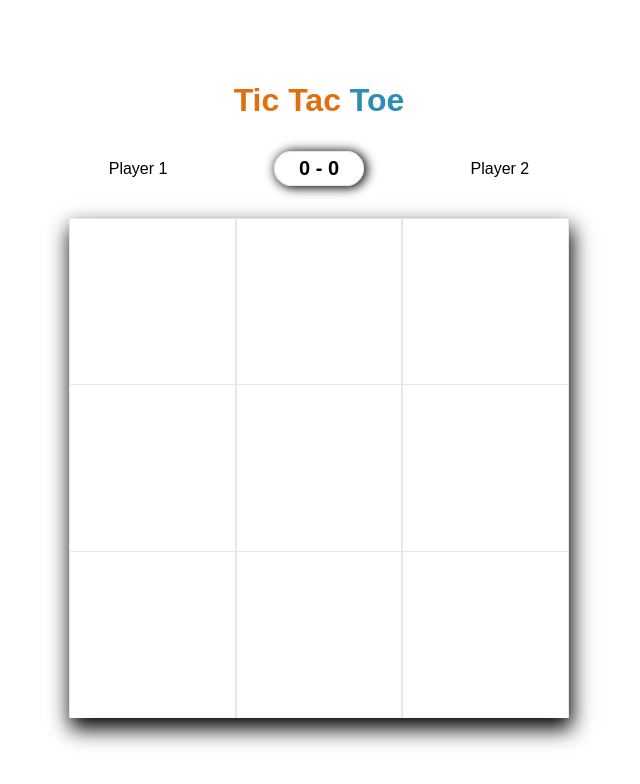
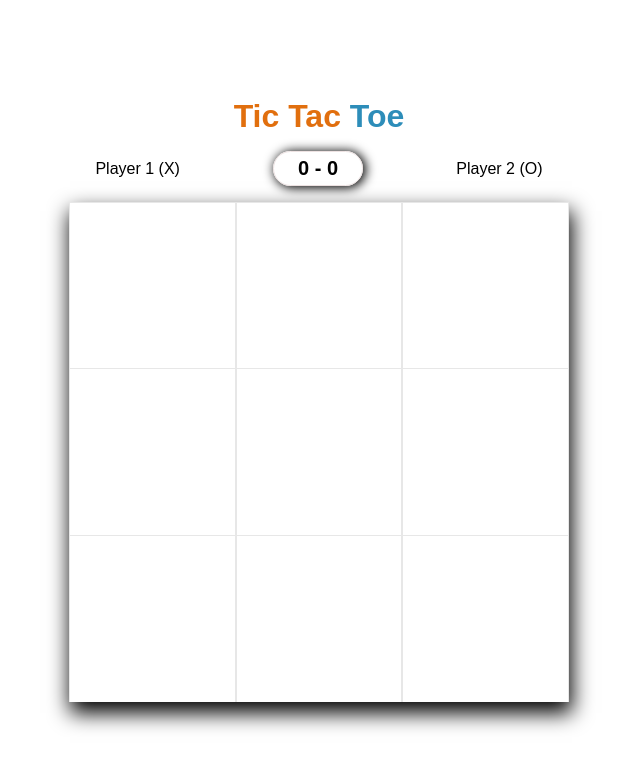
Before and after one commit to GSSanjay/ReactTicTacToe, a React (Create React App) app: page / in a window 1280 px wide. Shown: the top 784 px of the page, without its empty margins (321-961 px from the left). Built offline with nearby package versions, Linux system fonts and the light colour scheme.

Commit message:
React Tic Tac Toe- cosmetic changes 3

```diff
--- a/src/App.css
+++ b/src/App.css
@@ -24,7 +24,7 @@
 }
 
 .heading {
-  margin: 2rem 0rem;
+  margin: 1rem 0rem;
   display: flex;
   justify-content: space-evenly;
   width: 50%;
--- a/src/App.js
+++ b/src/App.js
@@ -99,13 +99,13 @@ const App = () => {
 
         <div className="heading">
           <div className="scorecard">
-            <p>Player 1</p>
+            <p>Player 1 (X)</p>
             <div className="score">
               <p>
                 {winnerCountX} - {winnerCountO}
               </p>
             </div>
-            <p>Player 2</p>
+            <p>Player 2 (O)</p>
           </div>
         </div>
         <div className="board">
```
